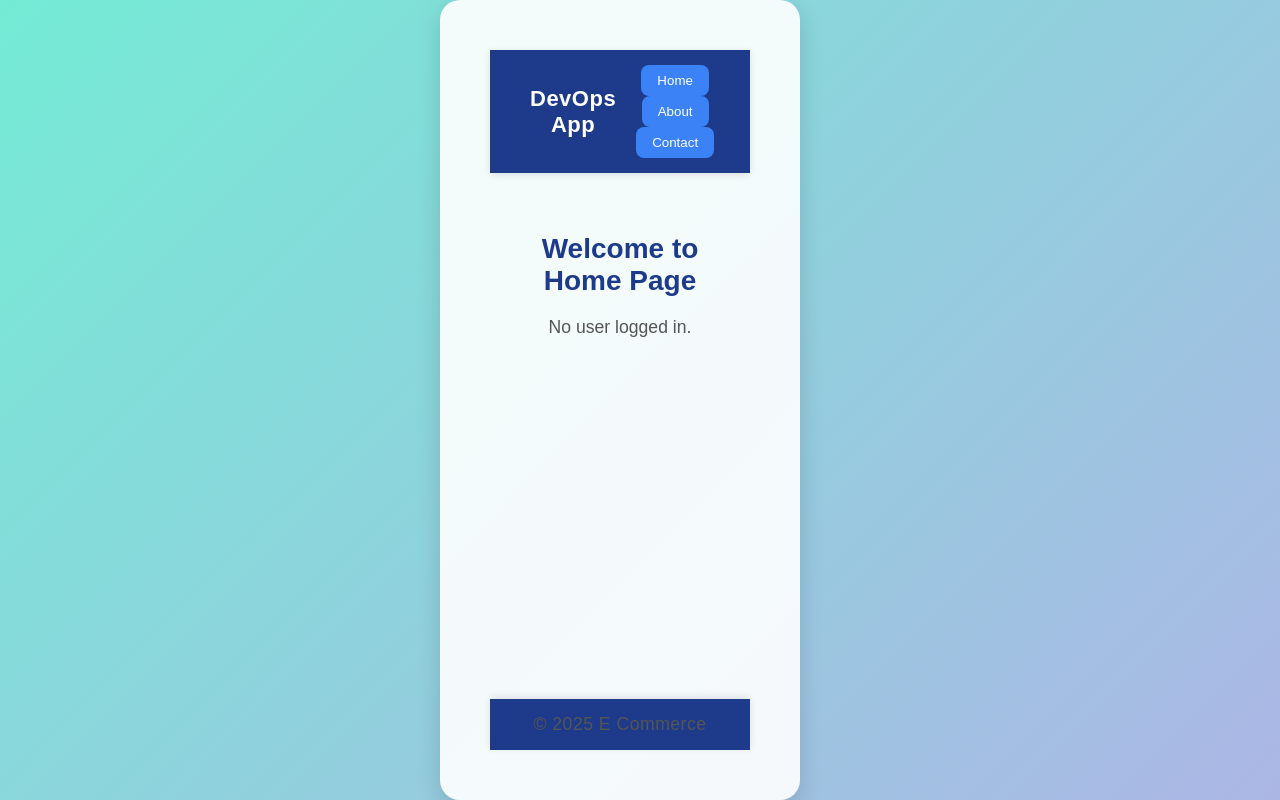
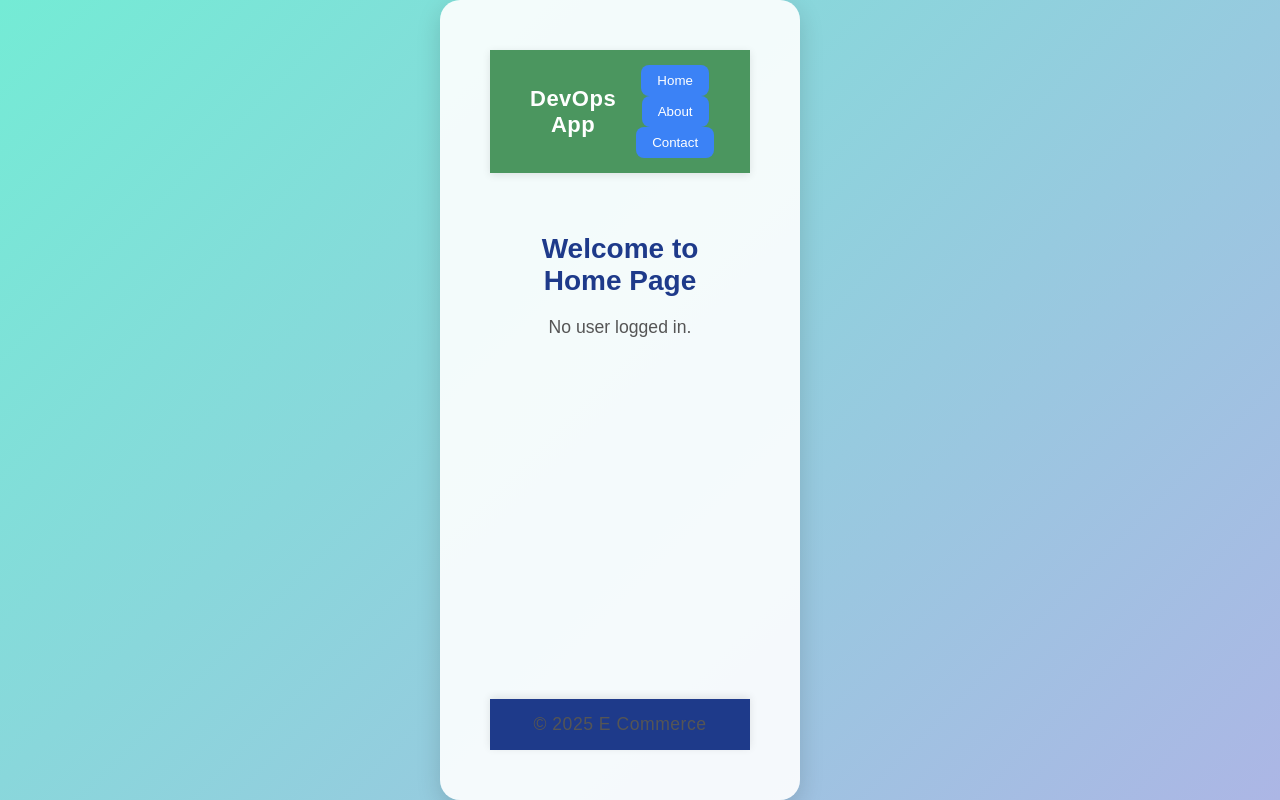
Before and after one commit to Avishka-Weerasekara/DevOps, a React (Create React App) app in the folder DevOps/frontend/: page /home in a window 1280 px wide. Built offline with nearby package versions, Linux system fonts and the light colour scheme.

Commit message:
Change Colour

```diff
--- a/DevOps/frontend/src/Pages/Home.css
+++ b/DevOps/frontend/src/Pages/Home.css
@@ -10,7 +10,7 @@
 
 /* ✅ Navbar */
 .navbar {
-  background-color: #1e3a8a;
+  background-color: #4b965f;
   color: white;
   display: flex;
   justify-content: space-between;
```
